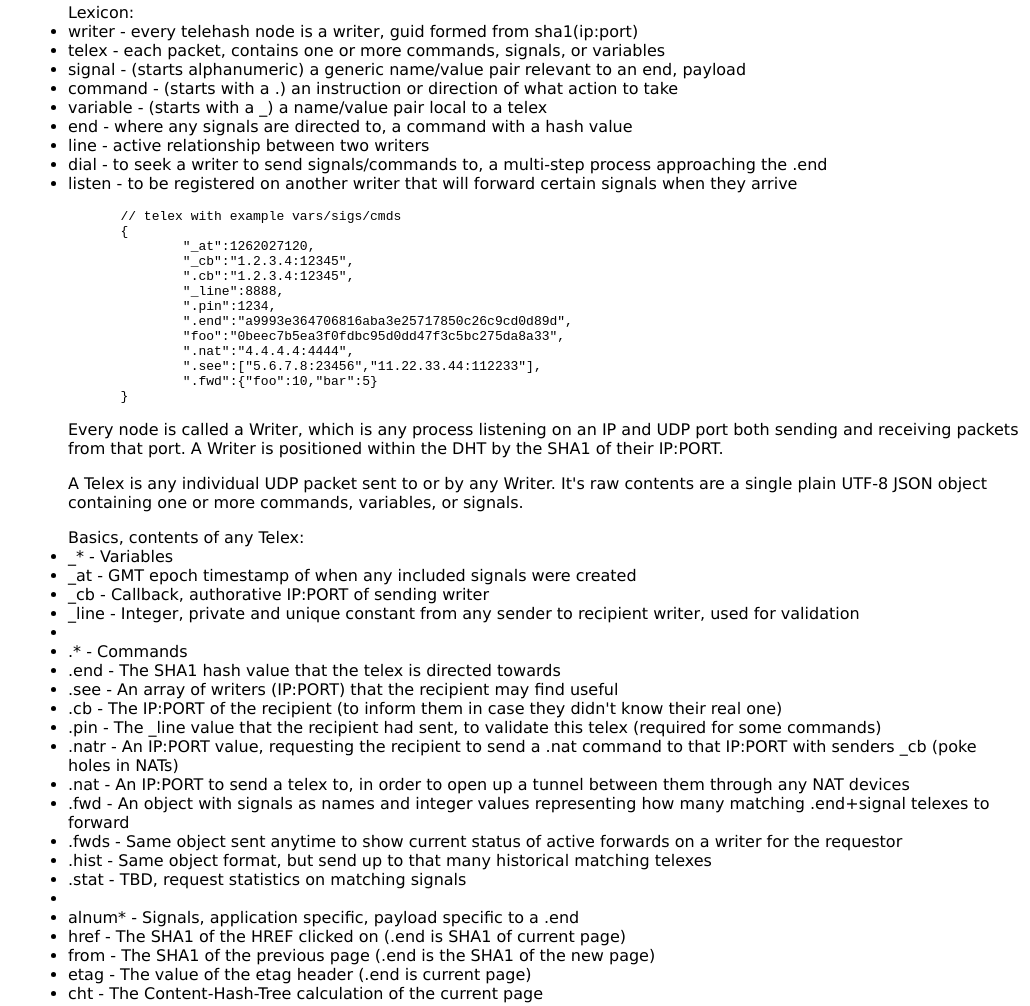
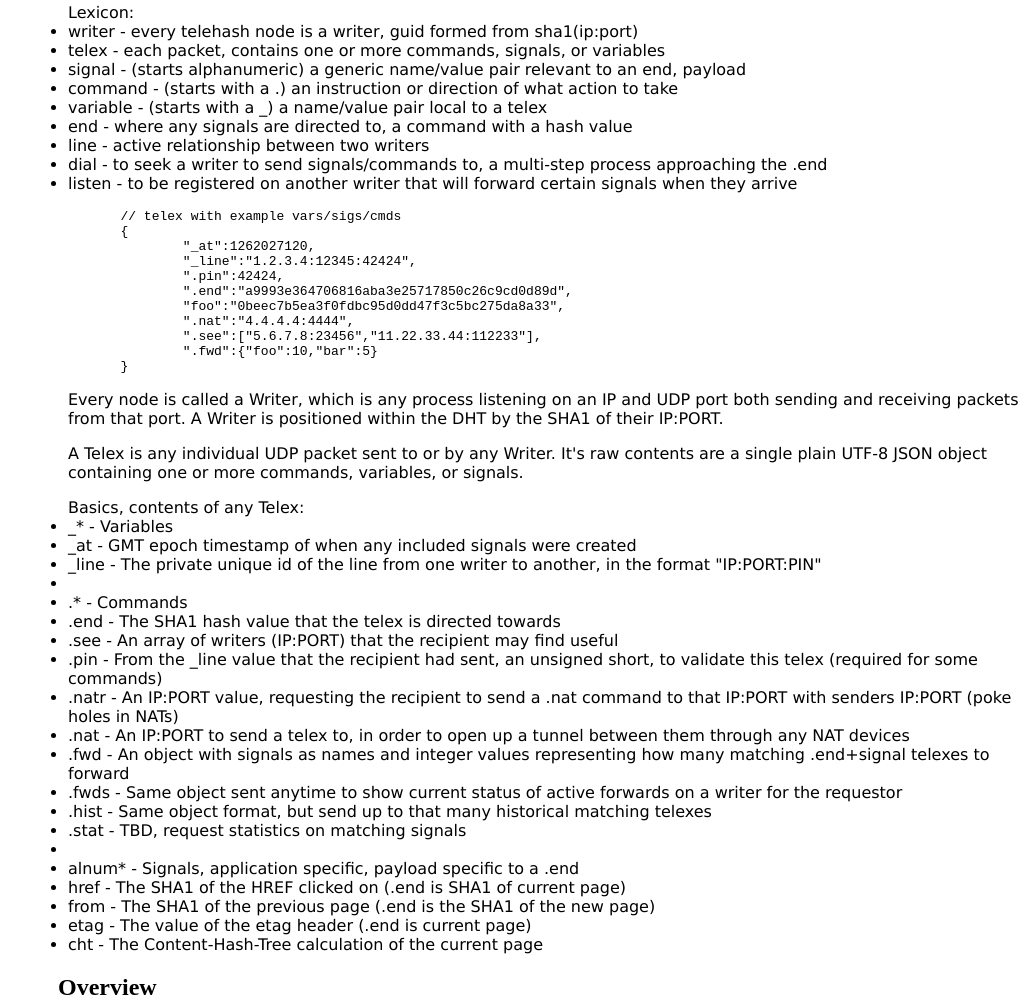
Before and after one commit to quartzjer/TeleHash, a plain HTML site: page org/index.html in a window 1280 px wide. Shown: the part 503-1509 px from the top of the page, without its empty margins (250-1280 px from the left). Drawn offline with Linux system fonts and the light colour scheme.

Commit message:
cleaned up protocol bits relating to old _cb and new _line and named .end properly

```diff
--- a/org/index.html
+++ b/org/index.html
@@ -96,10 +96,8 @@
 	// telex with example vars/sigs/cmds
 	{
 		"_at":1262027120,
-		"_cb":"1.2.3.4:12345",
-		".cb":"1.2.3.4:12345",
-		"_line":8888,
-		".pin":1234,
+		"_line":"1.2.3.4:12345:42424",
+		".pin":42424,
 		".end":"a9993e364706816aba3e25717850c26c9cd0d89d",
 		"foo":"0beec7b5ea3f0fdbc95d0dd47f3c5bc275da8a33",
 		".nat":"4.4.4.4:4444",
@@ -118,15 +116,13 @@
 
 <li>		_* - Variables
 <li>			_at - GMT epoch timestamp of when any included signals were created
-<li>			_cb - Callback, authorative IP:PORT of sending writer
-<li>			_line - Integer, private and unique constant from any sender to recipient writer, used for validation
+<li>			_line - The private unique id of the line from one writer to another, in the format "IP:PORT:PIN"
 <li>
 <li>		.* - Commands
 <li>			.end - The SHA1 hash value that the telex is directed towards
 <li>			.see - An array of writers (IP:PORT) that the recipient may find useful
-<li>			.cb - The IP:PORT of the recipient (to inform them in case they didn't know their real one)
-<li>			.pin - The _line value that the recipient had sent, to validate this telex (required for some commands)
-<li>			.natr - An IP:PORT value, requesting the recipient to send a .nat command to that IP:PORT with senders _cb (poke holes in NATs)
+<li>			.pin - From the _line value that the recipient had sent, an unsigned short, to validate this telex (required for some commands)
+<li>			.natr - An IP:PORT value, requesting the recipient to send a .nat command to that IP:PORT with senders IP:PORT (poke holes in NATs)
 <li>			.nat - An IP:PORT to send a telex to, in order to open up a tunnel between them through any NAT devices
 <li>			.fwd - An object with signals as names and integer values representing how many matching .end+signal telexes to forward
 <li>			.fwds - Same object sent anytime to show current status of active forwards on a writer for the requestor
@@ -147,7 +143,7 @@
 <img src="http://jeremie.com/i/4804887134e7d9b6ef33d0fc8e642f99.png" />
 <p>		Listening: To observe signals coming in around an interesting .end, first try dialing it in order to discover the closest Writers we can find.  Then send a .end and .fwd of which signals to observe to those Writers, who if willing will respond with a .fwds to confirm that it's active.  Any Writer can process any .fwd request, and should check every incoming signal to see if it matches any active listener.
 
-<p>		Startup: A Writer must have a cache or seed list of other Writers to bootstrap from.  It would first reach out to a few of them without sending any _cb so that they would respond with a .cb informing it of its visible public IP:PORT.  Then, it would .end its own id against the seed list and use all the .see responses to start filling up its kbuckets (see Kademlia).
+<p>		Startup: A Writer must have a cache or seed list of other Writers to bootstrap from.  It would first reach out to a few of them sending a random .end that they would respond with a _line informing it of its visible public IP:PORT.  Then, it would .end its own IP:PORT hash against all the writers and use all the .see responses to start filling up its kbuckets (see Kademlia).
 
 <p>		Validation: For any incoming telex, if it contains a _line that value should be checked against any previous value for it (or stored if it's the first one).  If there's a mismatch, drop, eventually our local line to it will expire if theirs truly changed.  If there's a .pin, ensure that matches the _line value we sent, if not then drop.
 
@@ -157,7 +153,7 @@
 
 <p>All code so far is avail via <a href="http://github.com/quartzjer/TeleHash">github</a>.
 
-<p>A test node that will send back .cb commands to tell you your public IP is running at telehash.org:42424.
+<p>A test node that will send back a _line to tell you your public IP and respond to .end with a test .see is running at telehash.org:42424.
 
 <a name="who"><h2>Who</h2></a>
 
```
Also changed, not shown: 2 other files.
